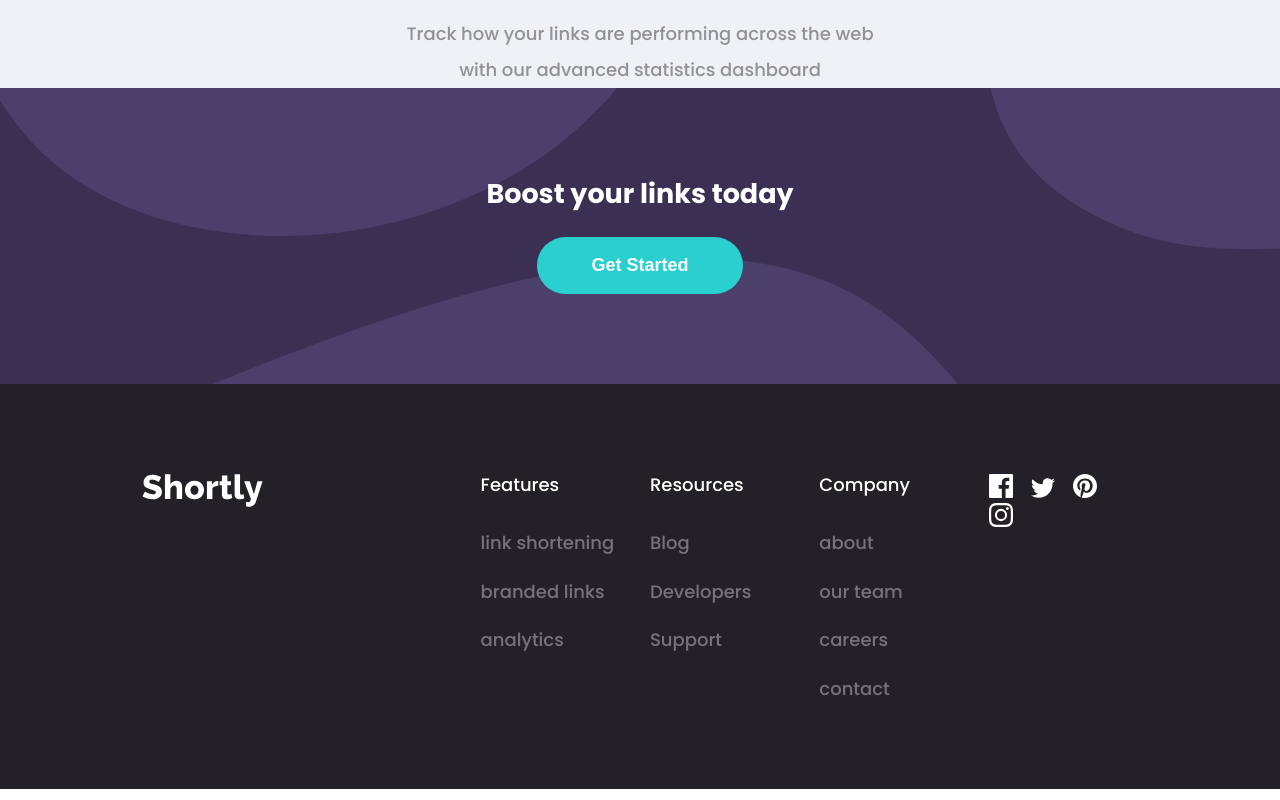
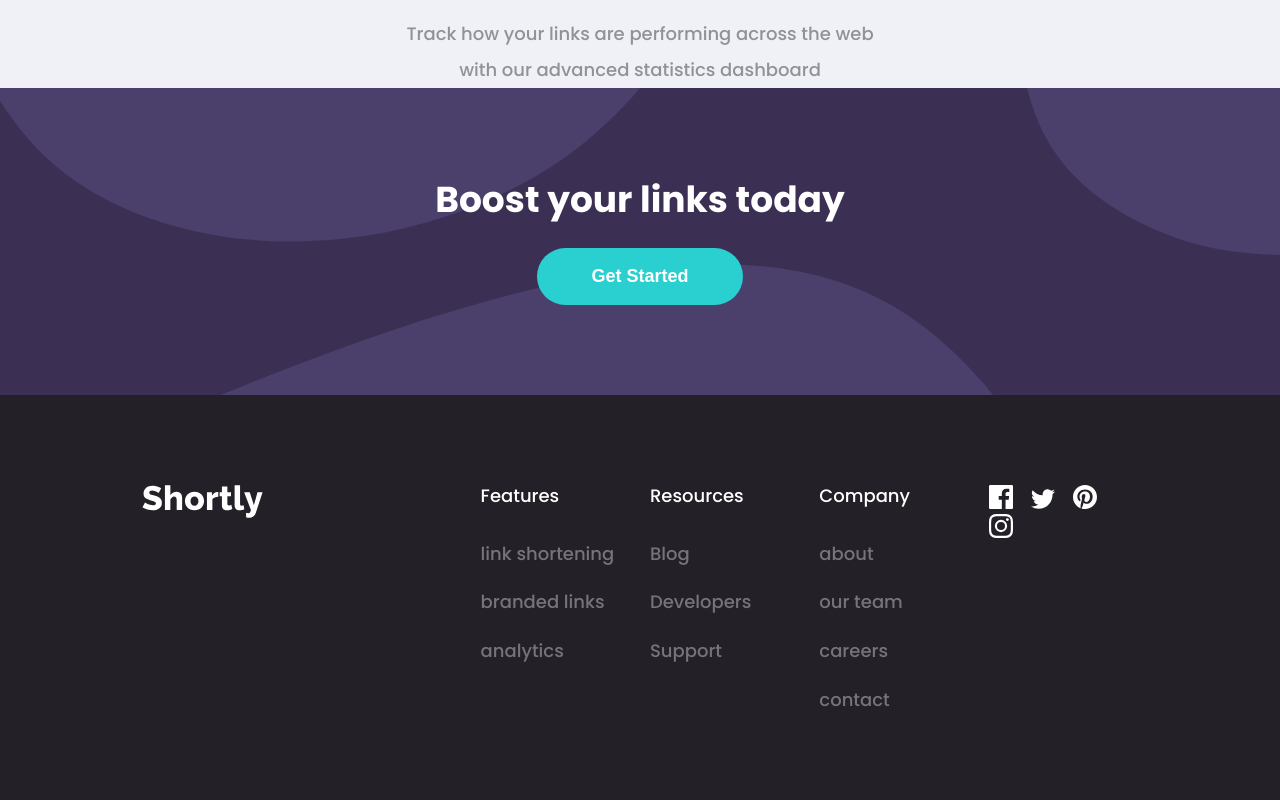
Before and after one commit to uchedotphp/url-shortener, a Vue app: page / in a window 1280 px wide. Shown: the part 1116-1916 px from the top of the page. Built offline with nearby package versions, Linux system fonts and the light colour scheme.

Commit message:
done with GetStartedSection.vue component

```diff
--- a/src/components/GetStartedSection.vue
+++ b/src/components/GetStartedSection.vue
@@ -1,7 +1,7 @@
 <template>
   <div class="getStarted">
     <div class="content doubled-container">
-      <h2>Boost your links today</h2>
+      <h1>Boost your links today</h1>
       <button class="rounded-button">Get Started</button>
     </div>
   </div>
@@ -28,7 +28,7 @@ export default {
   text-align: center;
 }
 
-.content h2 {
+.content h1 {
   color: #fff;
 }
 </style>
```
